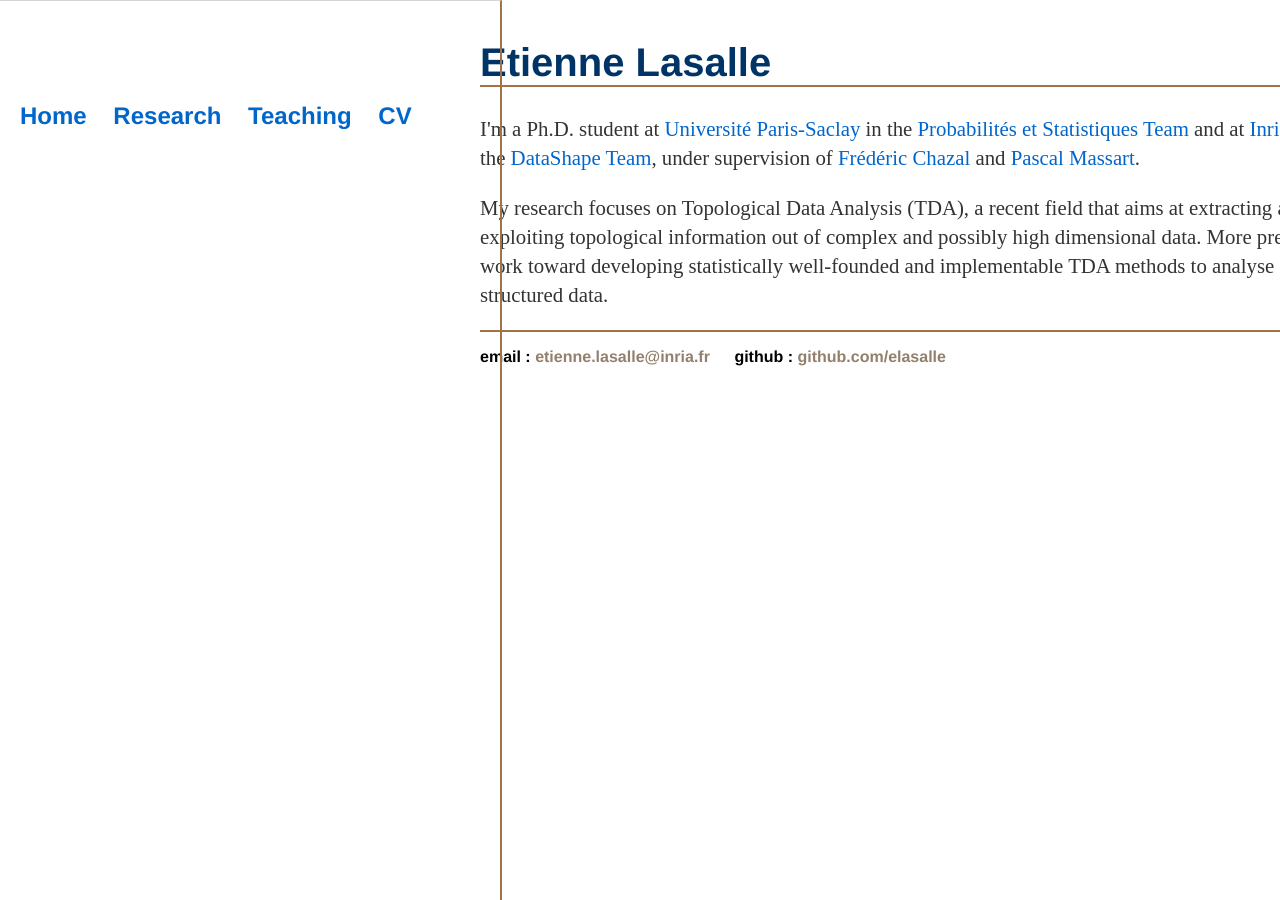
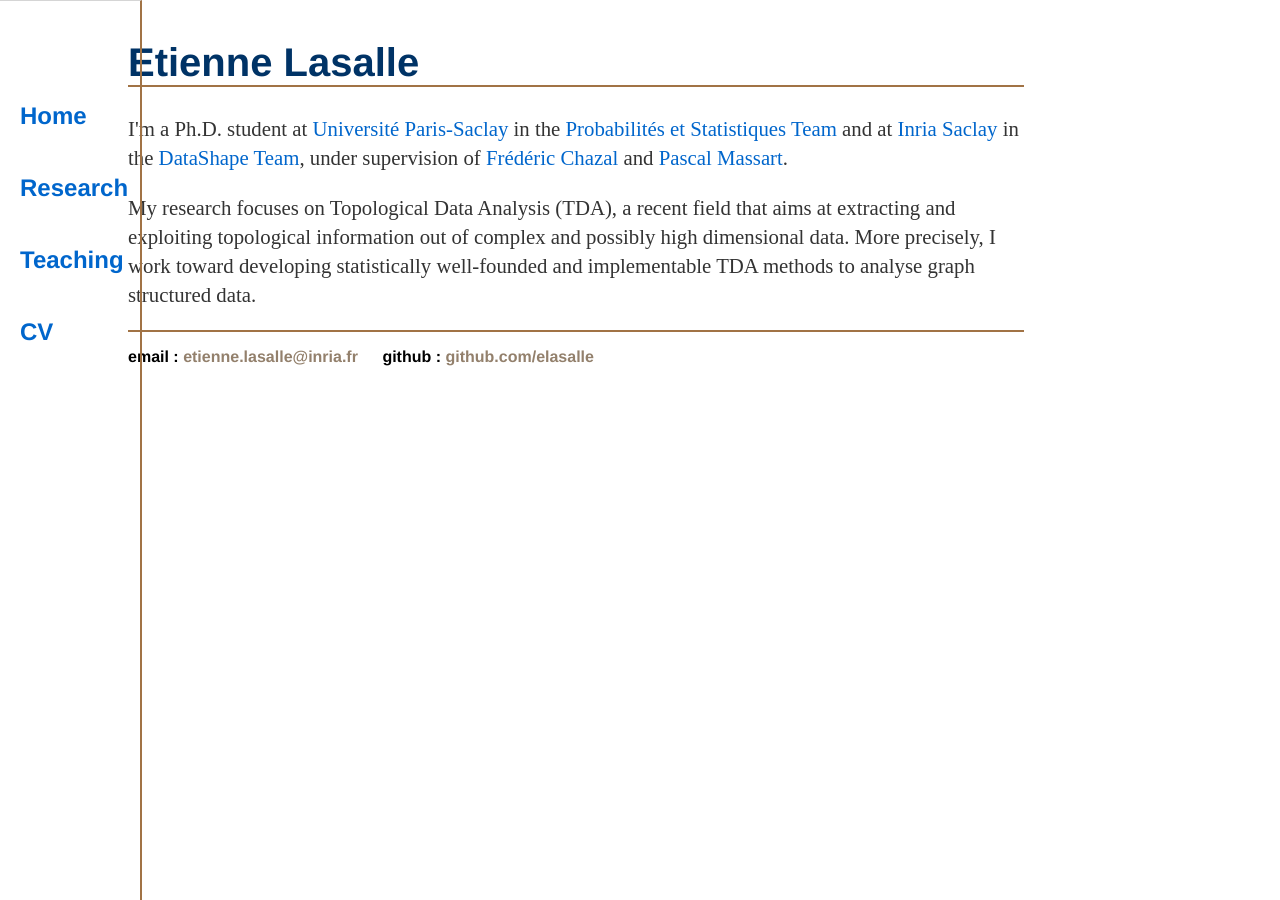
Before and after one commit to elasalle/elasalle.github.io, a Jekyll site: the page built from index.html, in a window 1280 px wide. Built offline with Jekyll 4.4.1, drawn with Linux system fonts in a browser that asks for light colours.

Commit message:
Update main.css

```diff
--- a/css/main.css
+++ b/css/main.css
@@ -1,5 +1,5 @@
 body {
-    margin: 40px auto 40px 30em;
+    margin: 40px auto 40px 8em;
     width: 70%;
 }
 nav {
@@ -8,7 +8,7 @@ nav {
 }
 .sidenav {
   height: 100%; /* Full-height: remove this if you want "auto" height */
-  width: 20em; /* Set the width of the sidebar */
+  width: 5em; /* Set the width of the sidebar */
   position: fixed; /* Fixed Sidebar (stay in place on scroll) */
   z-index: 1; /* Stay on top */
   top: 0; /* Stay at the top */
```
